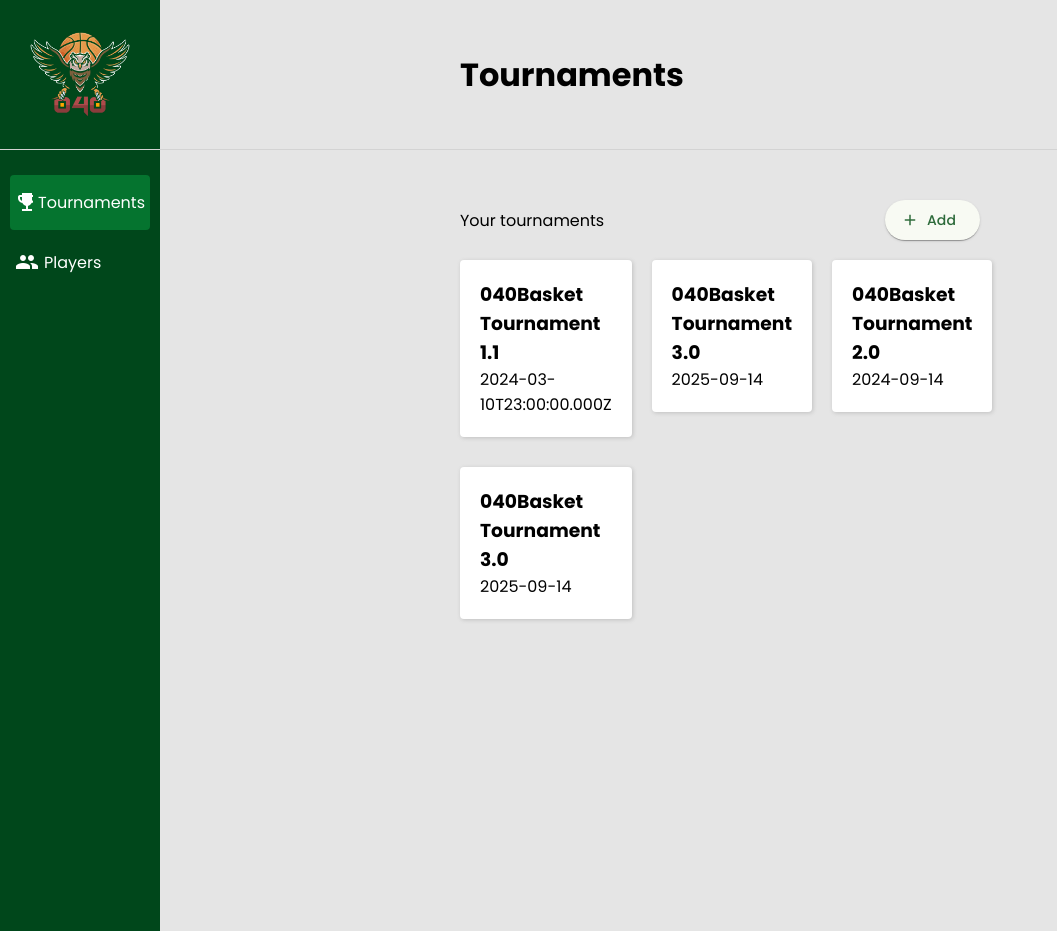
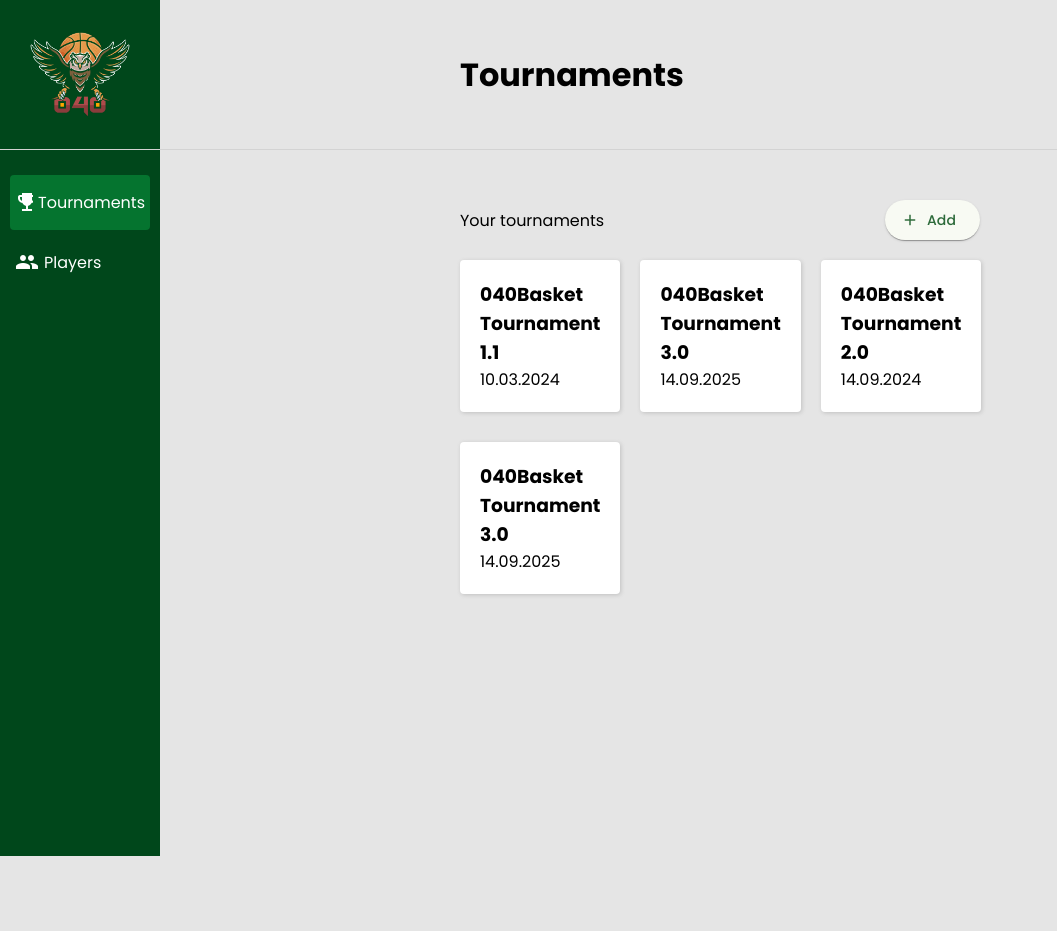
Before and after one commit to kwiatkowskijan/040basket-league, an Angular app: page /tournaments in a window 1280 px wide. Shown: the whole page, without its empty margins (0-1057 px from the left). After the commit the page ends 856 px from the top, so only its background shows below. Built offline with nearby package versions, Linux system fonts and the light colour scheme; data requests are answered from the project's data file.

Commit message:
Correct date format

```diff
--- a/src/app/tournament/tournament.component.html
+++ b/src/app/tournament/tournament.component.html
@@ -2,7 +2,7 @@
     <div class="listing">
         <div class="listing-info">
             <h3>{{ tournament.name }}</h3>
-            <p>{{tournament.startDate}}</p>
+            <p>{{tournament.startDate | date: 'dd.MM.yyyy'}}</p>
         </div>
     </div>
 </a>
--- a/src/app/tournament/tournament.component.ts
+++ b/src/app/tournament/tournament.component.ts
@@ -1,4 +1,5 @@
 import { Component, Input, inject } from '@angular/core';
+import { CommonModule } from '@angular/common';
 import { Tournament } from '../models/tournament';
 import { TournamentService } from '../services/tournament.service';
 import { RouterLink } from '@angular/router';
@@ -6,7 +7,7 @@ import { RouterLink } from '@angular/router';
 @Component({
   selector: 'app-tournament',
   standalone: true,
-  imports: [RouterLink],
+  imports: [RouterLink, CommonModule],
   templateUrl: './tournament.component.html',
   styleUrls: ['./tournament.component.css']
 })
```
